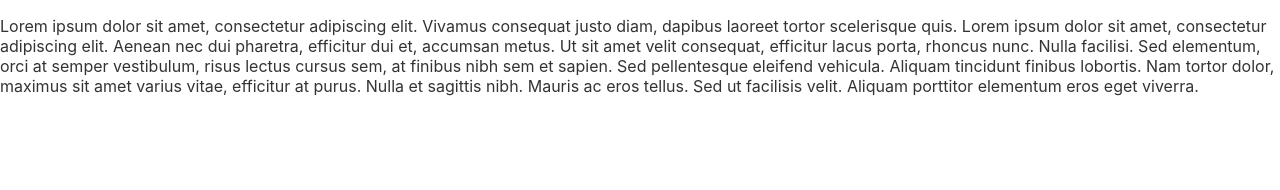
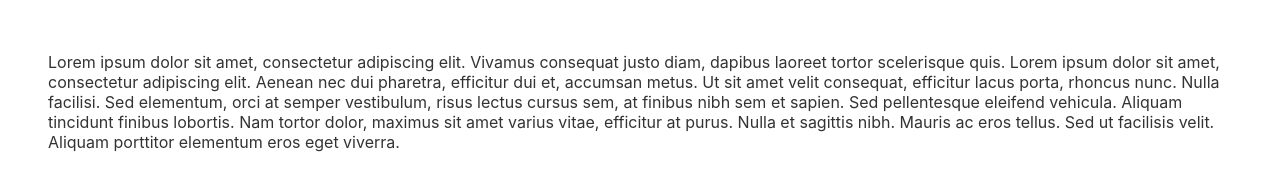
Before and after one commit to mjcampagna/webpack-exploration, a website built with webpack: page src/index.html in a window 1280 px wide. Built offline with nearby package versions, Linux system fonts and the light colour scheme.

Commit message:
README edits

```diff
--- a/src/style.css
+++ b/src/style.css
@@ -10,6 +10,7 @@ html {
 }
 
 body {
+  height: 100%;
   margin: 0;
-  height: 100%;
+  padding: 36px 48px;
 }
```
Also changed, not shown: README.md.
